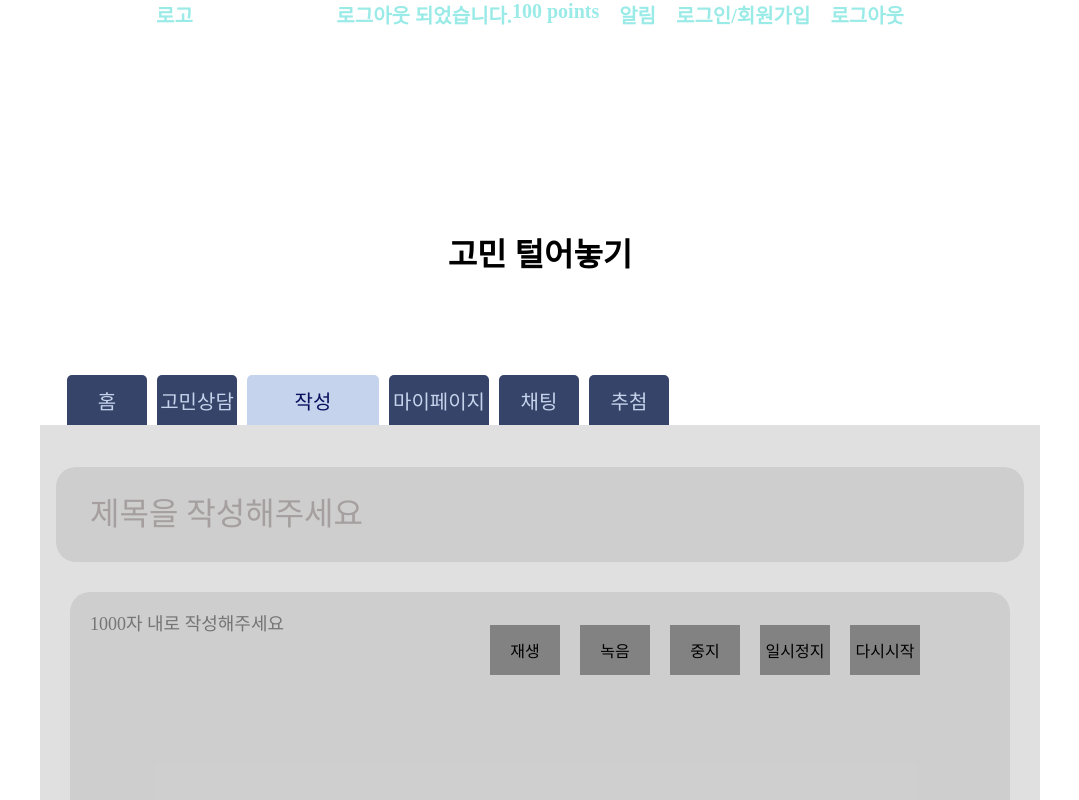
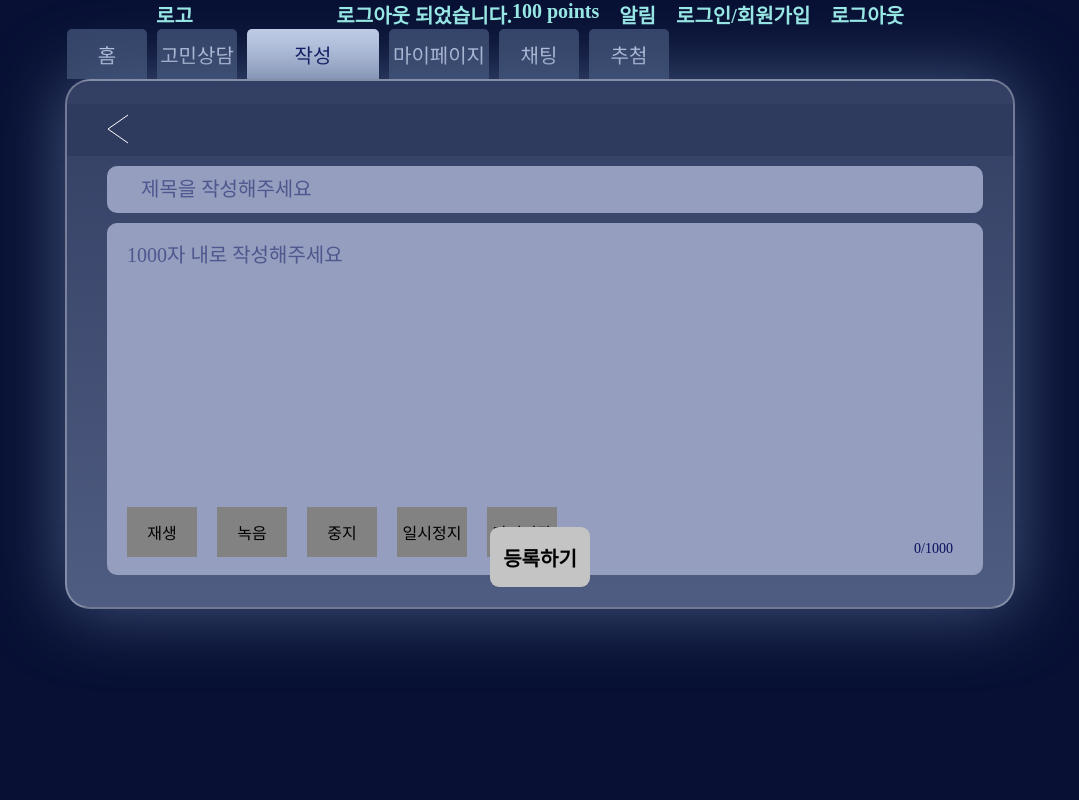
Before and after one commit to hh99-Final-Project/bluemoonFE, a React (Create React App) app: page /write in a window 1280 px wide. Shown: the top 800 px of the page, without its empty margins (100-1179 px from the left). Built offline with nearby package versions, Linux system fonts and the light colour scheme; no server answers; a web font is replaced by a local one.

Commit message:
feat: 다이어리 등록 페이지 view (임시)

```diff
--- a/src/pages/WriteDiary.js
+++ b/src/pages/WriteDiary.js
@@ -10,6 +10,7 @@ import Popup from "../shared/Popup";
 import { diaryApi } from "../apis/diaryApi";
 import useStore from "../zustand/store";
 import {useSelector} from "react-redux";
+import backIcon from "../static/images/backIcon.svg";
 
 WriteDiary.propTypes = {};
 
@@ -68,12 +69,15 @@ function WriteDiary(props) {
   }, [])
 
   return (
-    <React.Fragment>
+    <WriteContainer>
       {/*<button onClick={() => navigate('/diary/1')}>다이어리 페이지 이동</button>*/}
       <Header2/>
-      <PostTitle>고민 털어놓기</PostTitle>
       <CategoryBar/>
       <PostAreaContainer>
+        <PostHeader>
+          <img src={backIcon}/>
+        </PostHeader>
+        <WriteArea>
           <PostText
             placeholder="제목을 작성해주세요"
             onChange={onChangeTitleHandler}
@@ -82,15 +86,17 @@ function WriteDiary(props) {
             placeholder="1000자 내로 작성해주세요"
             onChange={onChangeContentHandler}
           />
-        <PostLength>{diary.length}/1000</PostLength>
+        </WriteArea>
 
-        <VoiceContainer>
+        <VoiceLeft>
           <VoicePlayButton onClick={play}>재생</VoicePlayButton>
           <VoiceRecordButton onClick={recordVoice}>녹음</VoiceRecordButton>
           <VoiceStop onClick={stopRecord}>중지</VoiceStop>
           <VoiceTempStop onClick={pause}>일시정지</VoiceTempStop>
           <VoiceTempReplay onClick={replay}>다시시작</VoiceTempReplay>
-        </VoiceContainer>
+        </VoiceLeft>
+        <PostLength>{diary.length}/1000</PostLength>
+
         <PostButton onClick={onClickHandler}>등록하기</PostButton>
 
       </PostAreaContainer>
@@ -103,88 +109,112 @@ function WriteDiary(props) {
           event={() => navigate("/diarylist")}
         />
       )}
-    </React.Fragment>
+    </WriteContainer>
   );
 }
 
 export default WriteDiary;
 
-const PostTitle = styled.div`
-  font-weight: bold;
-  font-size: 32px;
-  text-align: center;
-  margin: 200px auto 100px;
+const WriteContainer = styled.div`
+  width: 100%;
+  height: 100vh;
+  background-color: #081134;
 `;
 
+
 const PostAreaContainer = styled.div`
-  margin: 0 auto 50px;
-  width: 1000px;
-  height: 804px;
-  position: absolute;
-  z-index: 0;
-  left: 50%;
-  transform: translate(-50%, 0);
-  background-color: #e0e0e0;
+  margin: auto;
+  width: 950px;
+  height: 530px;
+  background: linear-gradient(180deg, rgba(63, 75, 112, 0.79) 0%, rgba(100, 114, 152, 0.79) 100%);
+  border: 2px solid rgba(255, 255, 255, 0.3);
+  box-sizing: border-box;
+  box-shadow: 0 0 70px #465981;
+  backdrop-filter: blur(80px);
+  border-radius: 25px;
+  position: relative;
+`;
+
+
+const PostHeader = styled.div`
+  width: 100%;
+  height: 52px;
+  background-color: #2F3A5F;
+  margin: 23px auto 0;
+
+  img {
+    margin: 10px 23px 0 40px;
+  }
+`;
+
+const WriteArea = styled.div`
+  margin-bottom: 10px;
+  padding: 0 34px 0 40px;
 `;
 
 const PostText = styled.input`
-  position: absolute;
-  z-index: 1;
-  width: 900px;
-  height: 67px;
-  top: 42px;
-  left: 50%;
-  transform: translate(-50%, 0);
-  background-color: rgba(205, 205, 205, 0.9);
+  width: 876px;
+  height: 47px;
+  background-color: #959EBE;
   outline: none;
   border: none;
   padding: 14px 34px;
-  font-size: 32px;
-  border-radius: 20px;
+  border-radius: 10px;
+  box-sizing: border-box;
+  margin: 10px 0;
+  font-size: 20px;
+  line-height: 24px;
   ::placeholder {
-    color: #a59f9f;
-    font-size: 32px;
+    font-size: 20px;
+    line-height: 24px;
+    color: rgba(8, 16, 93, 0.5);
   }
 `;
 
 const PostArea = styled.textarea`
-  width: 900px;
-  height: 497px;
+  width: 876px;
+  height: 352px;
+  box-sizing: border-box;
   padding: 20px;
-  position: absolute;
-  bottom: 100px;
-  left: 50%;
-  transform: translate(-50%, 0);
-  background-color: rgba(205, 205, 205, 0.9);
-  border-radius: 5px;
+  background-color: #959EBE;
   border: none;
   font-size: 18px;
   line-height: 24px;
   color: #000000;
   resize: none;
   outline: none;
-  border-radius: 20px;
+  border-radius: 10px;
   overflow-y: auto;
   overflow-x: hidden;
   ::-webkit-scrollbar {
     display: none;
   }
+
+  ::placeholder {
+    font-size: 20px;
+    line-height: 24px;
+    color: rgba(8, 16, 93, 0.5);
+  }
+`;
+
+
+const VoiceLeft = styled.div`
+  display: flex;
+  position: absolute;
+  bottom: 50px;
+  left: 60px;
 `;
 
 const PostLength = styled.div`
   position: absolute;
-  bottom: 120px;
-  left: calc(100% - 100px);
+  bottom: 50px;
+  right: 60px;
+  font-size: 14px;
+  line-height: 17px;
+  color: #08105D;
 `;
 
-const VoiceContainer = styled.div`
-  position: absolute;
-  z-index: 1;
-  top: 150px;
-  left: calc(100% - 550px);
-  display: flex;
-  margin: 50px auto;
-`;
+
 const VoicePlayButton = styled.div`
   width: 70px;
   height: 50px;
@@ -201,14 +231,6 @@ const VoiceStop = styled(VoicePlayButton)``;
 const VoiceTempStop = styled(VoicePlayButton)``;
 const VoiceTempReplay = styled(VoicePlayButton)``;
 
-const TempSaveButton = styled.div`
-  width: 100px;
-  height: 50px;
-  position: absolute;
-  bottom: 100px;
-  left: calc(50% - 400px);
-  cursor: pointer;
-`;
 
 const PostButton = styled.a`
   position: absolute;
```
Lines whose indentation alone changed are shown as unchanged.
